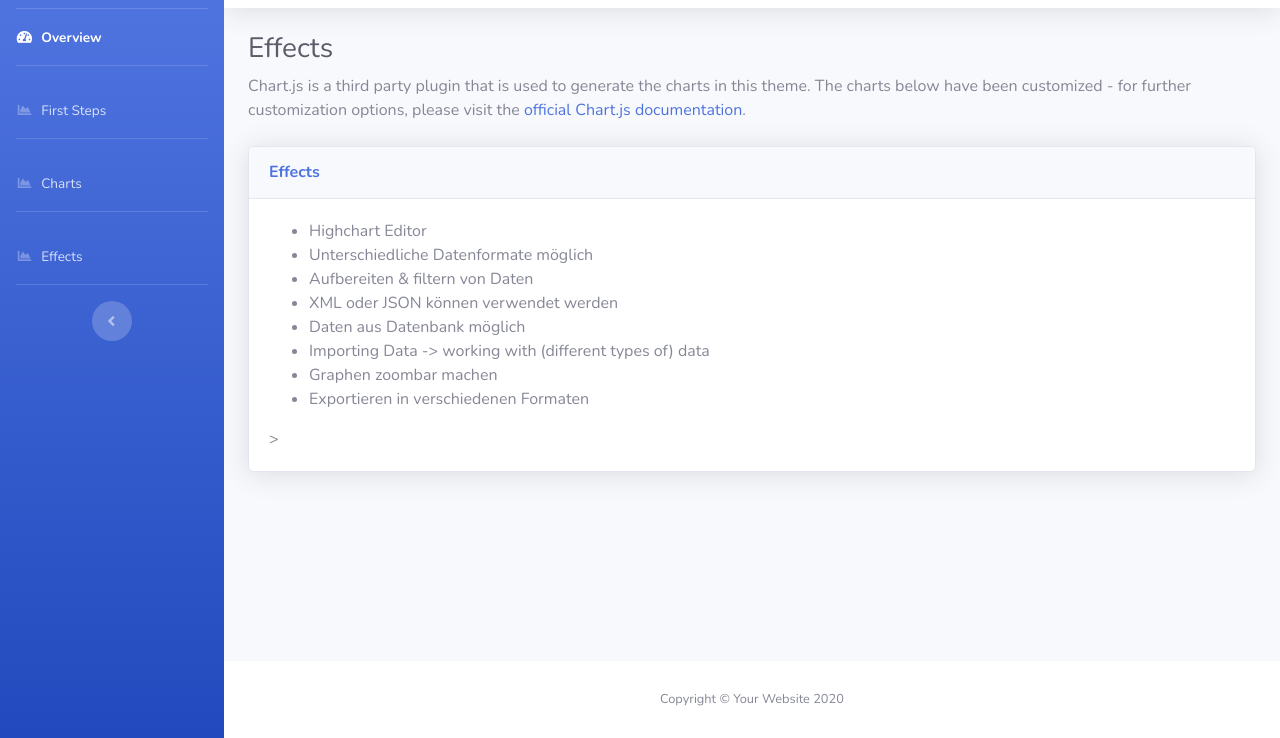
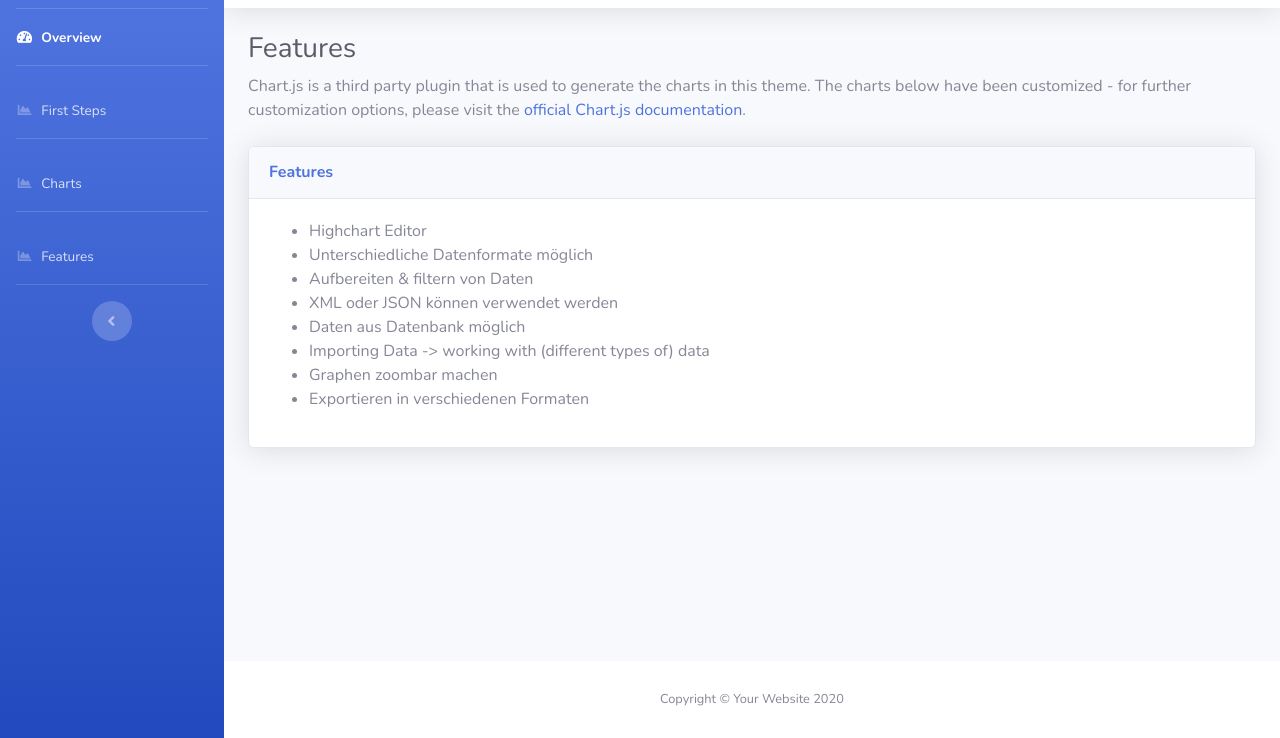
Before and after one commit to Andrrrea/cities, a website with bundled scripts: page featrues.html in a window 1280 px wide. Shown: the part 62-800 px from the top of the page. Built offline with nearby package versions, Linux system fonts and the light colour scheme.

Commit message:
features

```diff
--- a/effects.html
+++ b/featrues.html
@@ -78,9 +78,9 @@
 
             <!-- Nav Item - Charts -->
             <li class="nav-item">
-                <a class="nav-link" href="effects.html">
+                <a class="nav-link" href="features.html">
                     <i class="fas fa-fw fa-chart-area"></i>
-                    <span>Effects</span></a>
+                    <span>Features</span></a>
             </li>
 
 
@@ -116,7 +116,7 @@
                 <div class="container-fluid">
 
                     <!-- Page Heading -->
-                    <h1 class="h3 mb-2 text-gray-800">Effects</h1>
+                    <h1 class="h3 mb-2 text-gray-800">Features</h1>
                     <p class="mb-4">Chart.js is a third party plugin that is used to generate the charts in this theme.
                         The charts below have been customized - for further customization options, please visit the <a
                             target="_blank" href="https://www.chartjs.org/docs/latest/">official Chart.js
@@ -129,7 +129,7 @@
                         <div class="col-lg-12">
                             <div class="card shadow mb-4">
                                 <div class="card-header py-3">
-                                    <h6 class="m-0 font-weight-bold text-primary">Effects</h6>
+                                    <h6 class="m-0 font-weight-bold text-primary">Features</h6>
                                 </div>
                                 <div class="card-body">
                                    <ul>
@@ -141,7 +141,7 @@
                                         <li>Importing Data -> working with (different types of) data</li>
                                         <li>Graphen zoombar machen</li>
                                         <li>Exportieren  in verschiedenen Formaten</li>
-                                   </ul>>
+                                   </ul>
                                 </div>
                             </div>
                         </div>
```
Also changed, not shown: firststeps.html (+2 -2 lines), index.html (+2 -2 lines).
